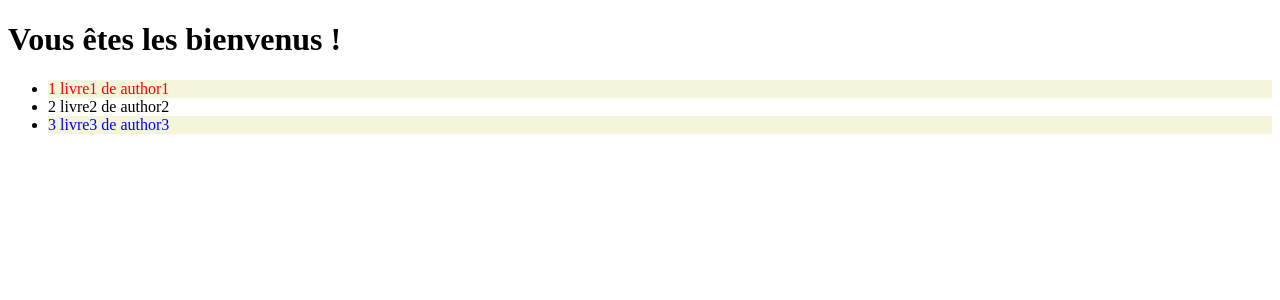
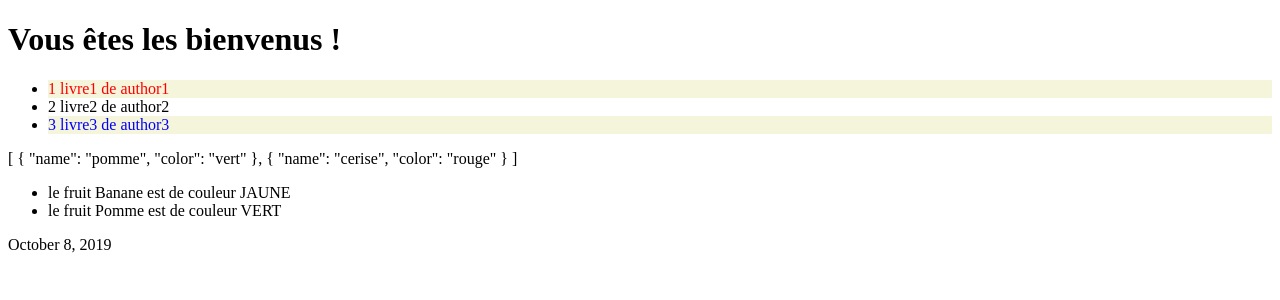
Before and after one commit to fwehrling/hello-world, an Angular app: page / in a window 1280 px wide. Shown: the top 300 px of the page. Built offline with nearby package versions, Linux system fonts and the light colour scheme.

Commit message:
creation interface service component fruit

```diff
--- a/src/app/app.component.html
+++ b/src/app/app.component.html
@@ -2,3 +2,4 @@
 
 <!-- {{ phrase }} {{ numberOfBooks }} <br /> -->
 <hw-books></hw-books>
+<hw-fruit></hw-fruit>
--- a/src/app/app.module.ts
+++ b/src/app/app.module.ts
@@ -4,9 +4,10 @@ import { FormsModule } from "@angular/forms";
 
 import { AppComponent } from "./app.component";
 import { BooksComponent } from "./books/books.component";
+import { FruitComponent } from './fruit/fruit.component';
 
 @NgModule({
-  declarations: [AppComponent, BooksComponent],
+  declarations: [AppComponent, BooksComponent, FruitComponent],
   imports: [BrowserModule, FormsModule],
   providers: [],
   bootstrap: [AppComponent]
--- a/src/app/books/books.component.ts
+++ b/src/app/books/books.component.ts
@@ -1,5 +1,6 @@
 import { Component, OnInit } from "@angular/core";
 import { DataService } from "../services/data.service";
+import { Book } from "../interfaces/book";
 class User {
   username: string;
   password: string;
@@ -16,7 +17,7 @@ export class BooksComponent implements OnInit {
   color: string;
   background: string;
 
-  books: object[];
+  books: Book[];
   user = new User();
   constructor(private dataService: DataService) {}
 
--- /dev/null
+++ b/src/app/fruit/fruit.component.html
@@ -0,0 +1,8 @@
+{{ fruits | slice: -2 | json }}
+<ul>
+  <li *ngFor="let fruit of (fruits | slice: 0:2)">
+    le fruit {{ fruit.name | titlecase }} est de couleur {{ fruit.color | uppercase }}
+  </li>
+</ul>
+
+<div>{{ "1570525380000" | date: "longDate" }}</div>
--- /dev/null
+++ b/src/app/fruit/fruit.component.ts
@@ -0,0 +1,18 @@
+import { Component, OnInit } from "@angular/core";
+import { FruitService } from "../services/fruit.service";
+import { Fruit } from "../interfaces/fruit";
+
+@Component({
+  selector: "hw-fruit",
+  templateUrl: "./fruit.component.html",
+  styleUrls: ["./fruit.component.css"]
+})
+export class FruitComponent implements OnInit {
+  fruits: Fruit[];
+
+  constructor(private fruitService: FruitService) {}
+
+  ngOnInit() {
+    this.fruits = this.fruitService.getFruits();
+  }
+}
--- /dev/null
+++ b/src/app/interfaces/fruit.ts
@@ -0,0 +1,4 @@
+export interface Fruit {
+  name: string;
+  color: string;
+}
--- /dev/null
+++ b/src/app/services/fruit.service.ts
@@ -0,0 +1,15 @@
+import { Injectable } from "@angular/core";
+import { Fruit } from "../interfaces/fruit";
+
+@Injectable({
+  providedIn: "root"
+})
+export class FruitService {
+  fruits: Fruit[] = [{ name: "banane", color: "jaune" }, { name: "pomme", color: "vert" }, { name: "cerise", color: "rouge" }];
+
+  constructor() {}
+
+  getFruits(): Fruit[] {
+    return this.fruits;
+  }
+}
```
Also changed, not shown: src/app/fruit/fruit.component.css (added).
